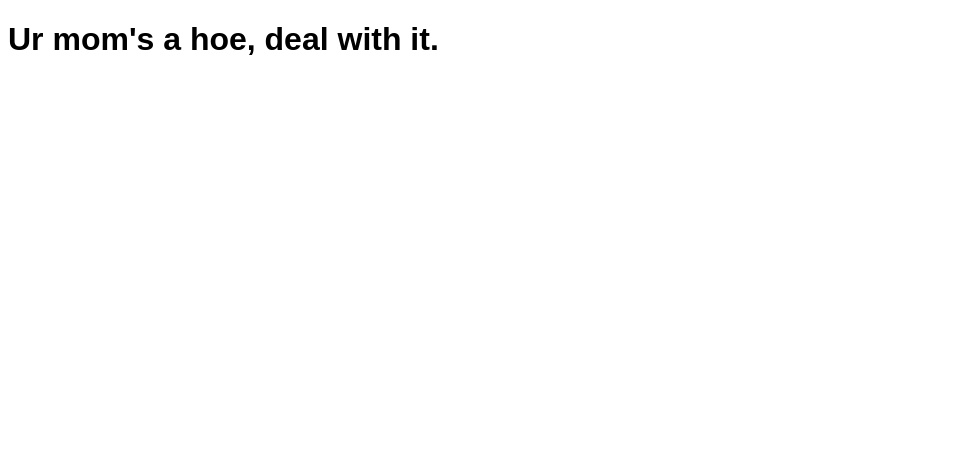
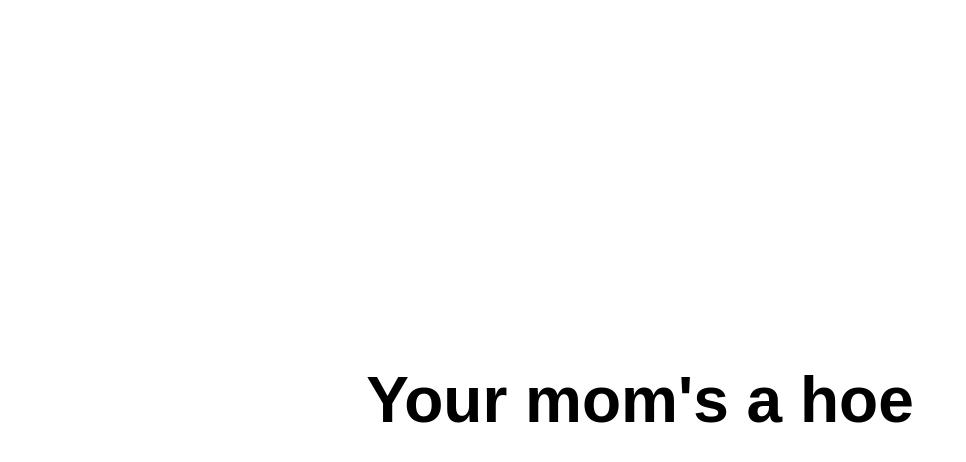
Before and after one commit to Schimmo/Kek, a plain HTML site: page Hurensohn.html in a window 1280 px wide. Shown: the whole page, without its empty margins (0-966 px from the left). Drawn offline with Linux system fonts and the light colour scheme.

Commit message:
Update Hurensohn.html

```diff
--- a/Hurensohn.html
+++ b/Hurensohn.html
@@ -1,15 +1,28 @@
-<!DOCTYPE html>
-<html lang="en">
+<!DOCTYPE HTML>
+<html>
+
 <head>
-<title>Hurensohn</title>
-<meta charset="UTF-8">
-<meta name="viewport" content="width=device-width, initial-scale=1">
-<style>
-body {
-  font-family: Arial, Helvetica, sans-serif;
-}
-</style>
+    <title>Your mom's a hoe</title>
+    <meta charset="utf-8">
+    <meta name="viewport" content="width=device-width, initial-scale=1">
+    <style>
+        body {
+            display: flex;
+            justify-content: center;
+            align-items: center;
+            font-family: sans-serif;
+            font-size: xx-large;
+            height: 100vh;
+            width: 100vw;
+            margin: 0;
+        }
+    </style>
 </head>
+
 <body>
+    <h1>
+        Your mom's a hoe
+    </h1>
+</body>
 
-<h1>Ur mom's a hoe, deal with it.</h1>
+</html>
```
